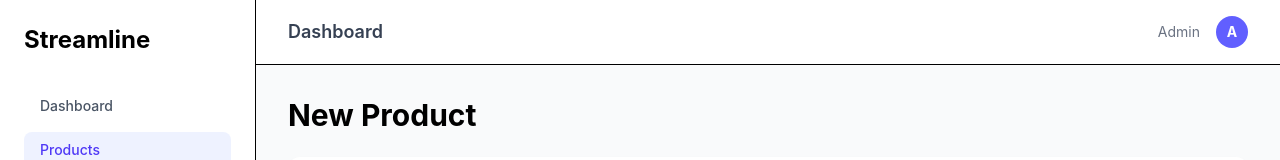
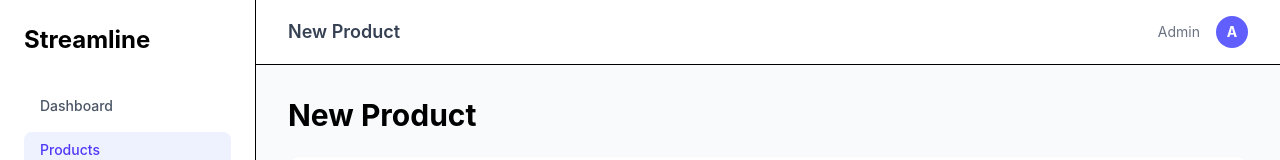
Before and after one commit to DAlejandroCl/streamline-inventory, a React (Vite) app in the folder frontend/: page /products/new in a window 1280 px wide. Shown: the top 160 px of the page. Built offline with nearby package versions, Linux system fonts and the light colour scheme; no server answers.

Commit message:
feat: dynamic page title in Navbar based on current route

```diff
--- a/frontend/src/components/layout/Navbar.tsx
+++ b/frontend/src/components/layout/Navbar.tsx
@@ -1,15 +1,28 @@
+import { useLocation } from "react-router-dom";
+
+const PAGE_TITLES: Record<string, string> = {
+  "/": "Dashboard",
+  "/products": "Products",
+  "/products/new": "New Product",
+};
+
+function getTitle(pathname: string): string {
+  if (PAGE_TITLES[pathname]) return PAGE_TITLES[pathname];
+  if (pathname.endsWith("/edit")) return "Edit Product";
+  return "Streamline";
+}
+
 export default function Navbar() {
+  const { pathname } = useLocation();
+
   return (
     <header className="bg-white border-b px-8 py-4 flex justify-between items-center">
       <h2 className="text-lg font-semibold text-gray-700">
-        Dashboard
+        {getTitle(pathname)}
       </h2>
 
       <div className="flex items-center gap-4">
-        <span className="text-sm text-gray-500">
-          Admin
-        </span>
-
+        <span className="text-sm text-gray-500">Admin</span>
         <div className="w-8 h-8 rounded-full bg-indigo-500 text-white flex items-center justify-center text-sm font-bold">
           A
         </div>
```
